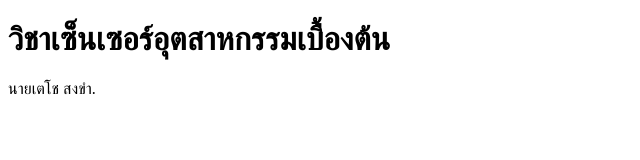
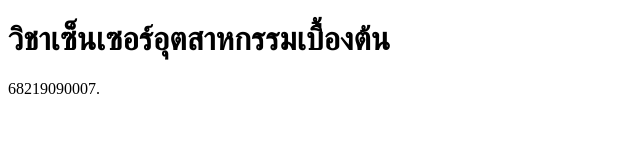
Before and after one commit to 68219090007-cyber/68219090007.sensor.github.io, a plain HTML site: page index.html in a window 1280 px wide. Shown: the full height of the page, 0-640 px from the left. Drawn offline with Linux system fonts and the light colour scheme.

Commit message:
Update index.html

```diff
--- a/index.html
+++ b/index.html
@@ -5,7 +5,7 @@
 
 <h1>วิชาเซ็นเซอร์อุตสาหกรรมเบื้องต้น</h1>
 
-<p>นายเตโช สงขำ.</p>
+<p>68219090007.</p>
 
 </body>
 </html>
```
